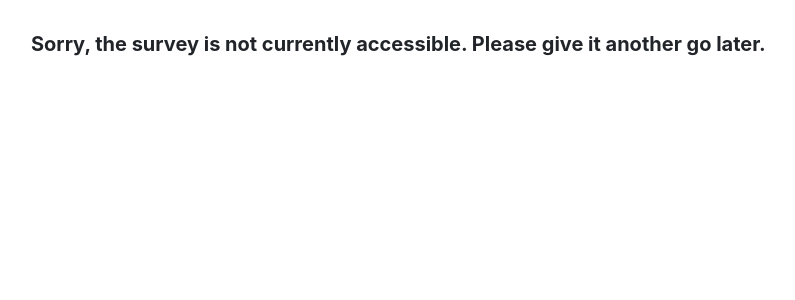
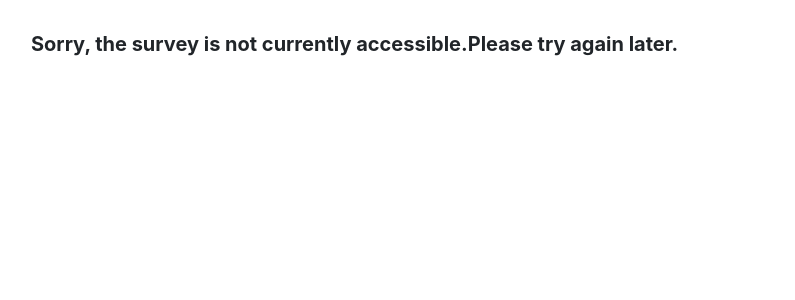
Before and after one commit to WangHanAiMachine/memes_annotation, a Flask app: page /notAvaiablePage in a window 1280 px wide. Shown: the top 300 px of the page, without its empty margins (81-876 px from the left). Run offline with Flask 2, Linux system fonts and the light colour scheme; data that the repository does not hold is empty; some libraries are stand-ins or nearby versions.

Commit message:
update ui

```diff
--- a/templates/notAvaiablePage.html
+++ b/templates/notAvaiablePage.html
@@ -3,7 +3,7 @@
 {% block content %}
 <div class="content">
     <div class="question ml-sm-5 pl-sm-5 pt-2">
-        <div class="py-2 h5"><b>Sorry, the survey is not currently accessible. Please give it another go later. </b></div>
+        <div class="py-2 h5"><b>Sorry, the survey is not currently accessible.Please try again later. </b></div>
     </div>
 </div>
 
--- a/templates/questionPage.html
+++ b/templates/questionPage.html
@@ -2,7 +2,7 @@
 {% block content %}
 
 <form method="Post">
-    <div class="content">
+    <div class="errorMessage" style="padding-top: 16px;">
     {% for message in get_flashed_messages() %}
     <div class="alert alert-warning alert-dismissible fade show" role="alert">
         {{ message }}
```
Also changed, not shown: database.db.
